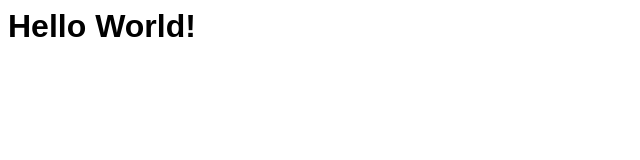
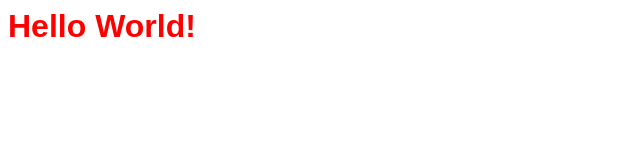
Before and after one commit to yofed2/pluralsight-js-dev-env, a website built with webpack: page src/index.html in a window 1280 px wide. Shown: the whole page, without its empty margins (0-640 px from the left). Built offline with nearby package versions, Linux system fonts and the light colour scheme.

Commit message:
changes up to testing

```diff
--- a/buildScripts/srcServer.js
+++ b/buildScripts/srcServer.js
@@ -17,6 +17,8 @@ app.get('/', function(req, res) {
   res.sendFile(path.join(__dirname, '../src/index.html'))
 });
 
+/* eslint-disable no-console */
+
 app.listen(port, function(err) {
   if (err) {
     console.log(err);
--- a/buildScripts/startMessage.js
+++ b/buildScripts/startMessage.js
@@ -1,3 +1,3 @@
 import chalk from 'chalk';
 
-console.log(chalk.green('STARTING APP IN DEVELOPMENT MODE...'));
+console.log(chalk.green('STARTING APP IN DEVELOPMENT MODE...'));  // eslint-disable-line no-console
--- a/package.json
+++ b/package.json
@@ -4,8 +4,10 @@
   "description": "JavaScript development environment Pluralsight course by Cory House",
 "scripts": {
     "prestart": "babel-node buildScripts/startMessage.js",
-    "start": "npm-run-all --parallel security-check open:src",
+    "start": "npm-run-all --parallel security-check open:src lint:watch",
     "open:src": "babel-node buildScripts/srcServer.js",
+    "lint": "esw webpack.config.* src buildScripts --color",
+    "lint:watch": "npm run lint -- --watch",
     "security-check": "nsp check",
     "localtunnel": "lt --port 3000 --subdomain yofed22",
     "share": "npm-run-all --parallel open:src localtunnel"
--- a/src/index.css
+++ b/src/index.css
@@ -1,5 +1,6 @@
 body {
   font-family: sans-serif;
+  color: red;
 }
 
 table th {
--- a/src/index.js
+++ b/src/index.js
@@ -2,5 +2,5 @@ import './index.css';
 import numeral from 'numeral';
 
 const courseValue = numeral(1000).format('$0,0.00');
-debugger;
-console.log(`I would pay ${courseValue} for this awesomme course!`);
+//debugger;
+console.log(`I would pay ${courseValue} for this awesomme course!`);  // eslint-disable-line no-console
--- a/webpack.config.dev.js
+++ b/webpack.config.dev.js
@@ -1,4 +1,4 @@
-import webpack from 'webpack';
+import webpack from 'webpack';  // eslint-disable-line
 import path from 'path';
 
 export default {
```
Also changed, not shown: .eslintrc.json.
